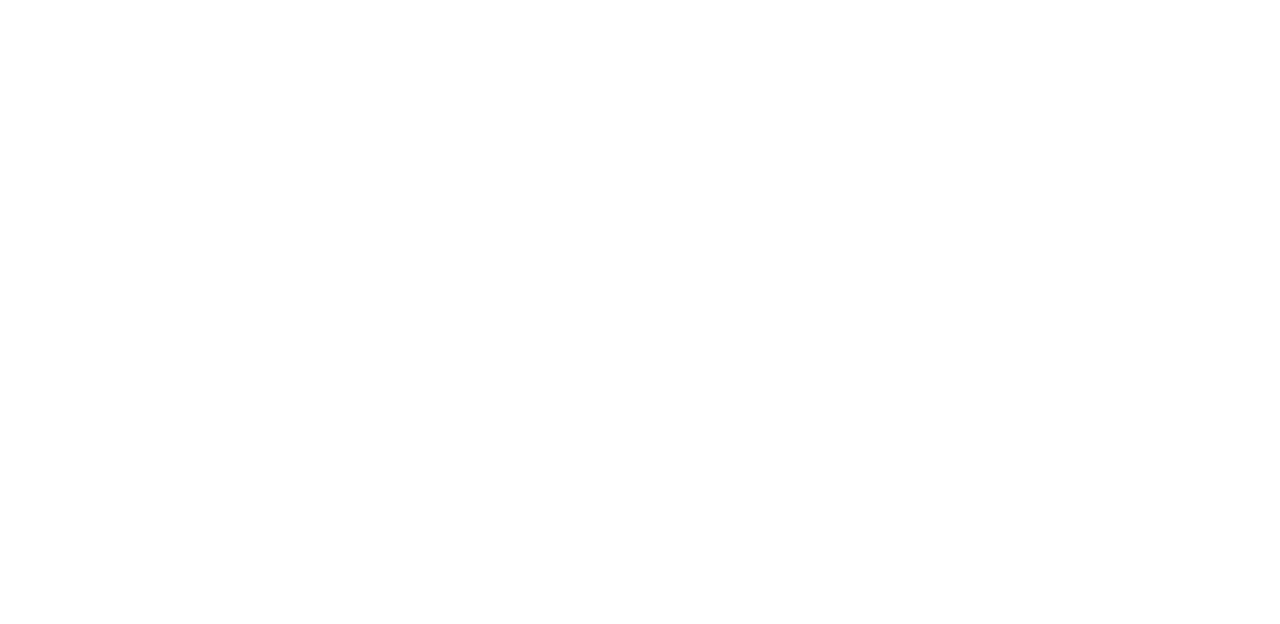
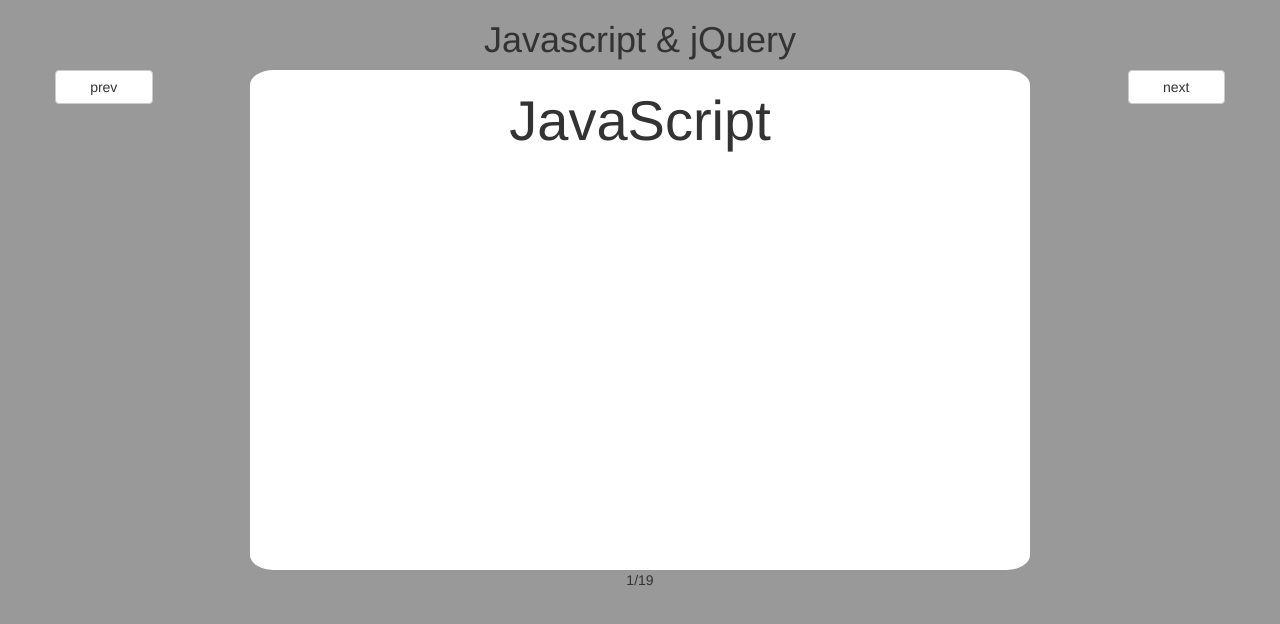
Before and after one commit to IanBaum/flashcards, a plain HTML site: page index.html in a window 1280 px wide. Drawn offline with Linux system fonts and the light colour scheme.

Commit message:
add everything else

```diff
--- a/css/styles.css
+++ b/css/styles.css
@@ -0,0 +1,26 @@
+body{
+  background-color: #999;
+  text-align: center;
+
+}
+
+
+#card{
+  background-color: white;
+  color:#333;
+  font-size: 2em;
+  border-radius: 3%;
+  height: 500px;
+}
+
+#cardTitle{
+  font-size: 2em;
+}
+
+#cardDef{
+  display: none;
+  padding:15px;
+}
+
+.cardBtn{
+}
--- a/index.html
+++ b/index.html
@@ -9,6 +9,23 @@
     <title>Flashcards</title>
   </head>
   <body>
+    <h1>Javascript &amp; jQuery</h1>
+    <div class="container">
+      <div class="row">
+        <div class="cardBtn prev col-sm-1 btn btn-default">
+          prev
+        </div>
+        <div class="col-sm-8 col-sm-push-1" id="card">
+          <h2 id="cardTitle">Title</h2>
+          <p id="cardDef">Definition Lorem ipsum dolor sit amet, consectetur adipiscing elit, sed do eiusmod tempor incididunt ut labore et dolore magna aliqua. Ut enim ad minim veniam, quis nostrud exercitation ullamco laboris nisi ut aliquip ex ea commodo consequat. Duis aute irure dolor in reprehenderit in voluptate velit esse cillum dolore eu fugiat nulla pariatur. Excepteur sint occaecat cupidatat non proident, sunt in culpa qui officia deserunt mollit anim id est laborum.</p>
+        </div>
+        <div class="cardBtn next col-sm-1 btn btn-default col-sm-push-2">
+          next
+        </div>
+      </div>
 
+      <p><span class="currentIndex"></span>/<span class="maxIndex"></span></p>
+
+    </div>
   </body>
 </html>
--- a/js/scripts.js
+++ b/js/scripts.js
@@ -1,3 +1,35 @@
 jQuery(document).ready(function(){
 
+  var currentTitleIndex = 0;
+
+  var titles = ["JavaScript", "Operators", "Variables", "Variable Naming Conventions", "Functions", "Methods", "Arguments", "Parameters", "Return", "Chaining Methods", "Strings", "Booleans", "Undefined", "NaN", "Escape", "Alert", "Comments", "jQuery", "Attributes"];
+
+  var definitions = [];
+
+  $("#cardTitle").text(titles[0]);
+  $(".currentIndex").text((currentTitleIndex + 1));
+  $(".maxIndex").text(titles.length);
+
+  $("#card").click(function(){
+    $("#cardTitle").toggle();
+    $("#cardDef").toggle();
+  });
+
+  $(".prev").click(function(){
+    if (currentTitleIndex >= 1){
+      currentTitleIndex--;
+      $("#cardTitle").text(titles[currentTitleIndex]);
+      $(".currentIndex").text((currentTitleIndex + 1));
+    }
+  });
+
+  $(".next").click(function(){
+    if (currentTitleIndex < titles.length){
+      currentTitleIndex++;
+      $("#cardTitle").text(titles[currentTitleIndex]);
+      $(".currentIndex").text((currentTitleIndex + 1));
+    }
+  });
+
+
 });
```
